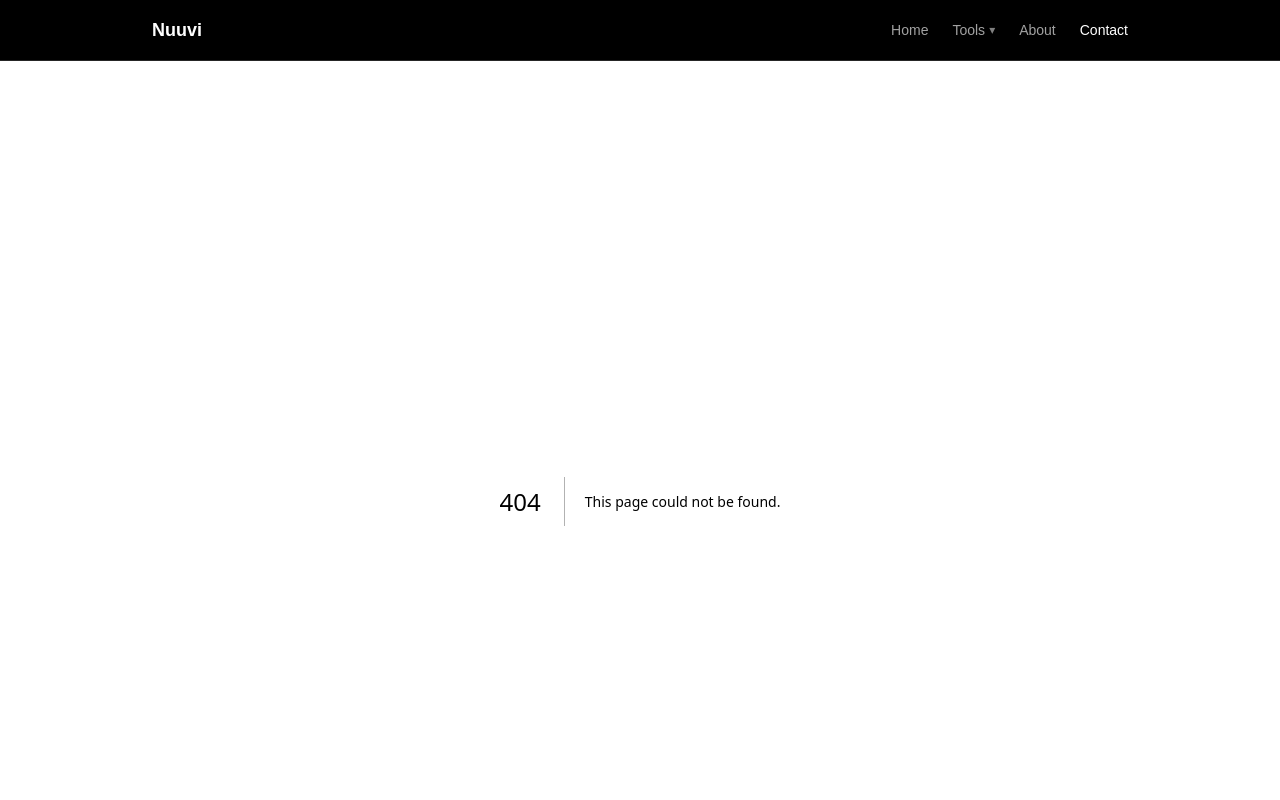
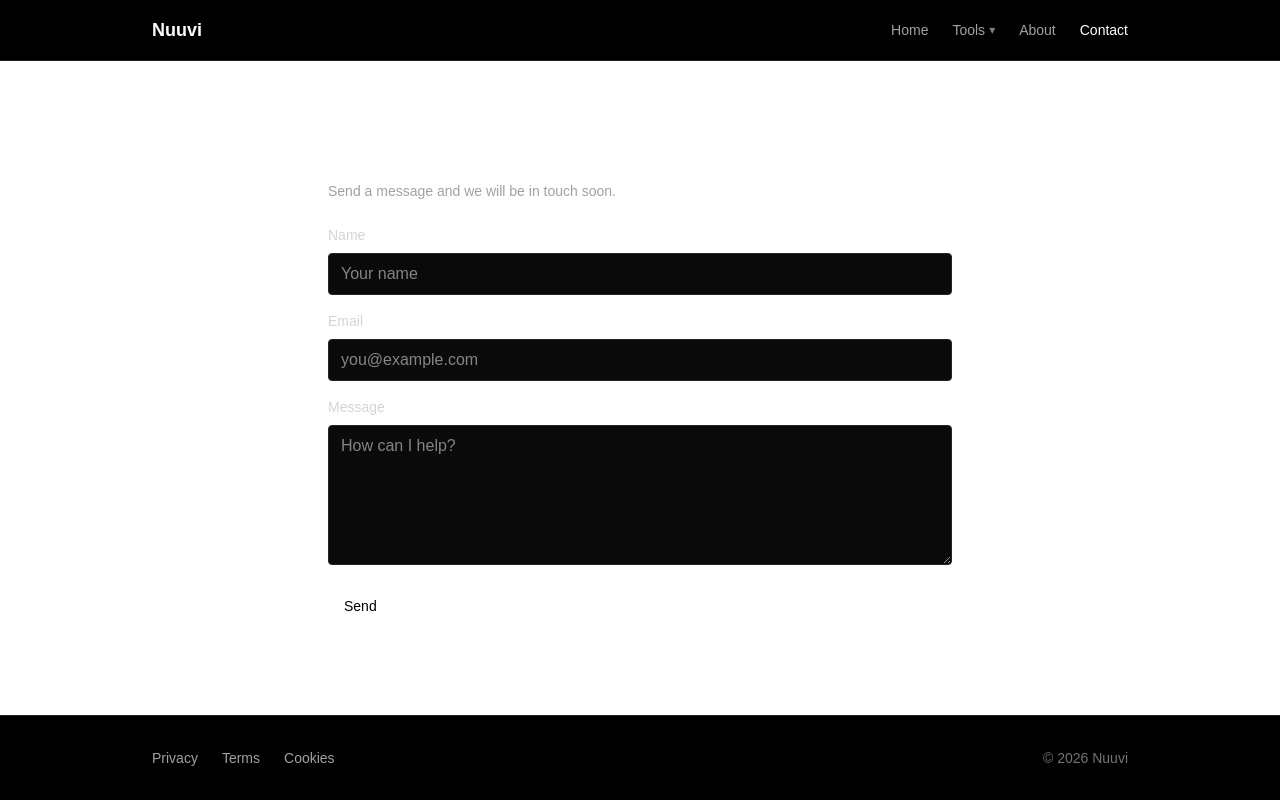
Before and after one commit to robbieevans1/nuuvi, a Next.js app: page /contact in a window 1280 px wide. Before the commit this address had no page. Shown: the top 800 px of the page. Built offline with nearby package versions, Linux system fonts and the light colour scheme.

Commit message:
added contact form

```diff
--- /dev/null
+++ b/app/api/contact/route.tsx
@@ -0,0 +1,57 @@
+import { NextResponse } from "next/server";
+import { Resend } from "resend";
+
+export const runtime = "nodejs"; // important for some email libs; fine for Resend too
+
+const resend = new Resend(process.env.RESEND_API_KEY);
+
+function isEmail(s: string) {
+  return /^[^\s@]+@[^\s@]+\.[^\s@]+$/.test(s);
+}
+
+export async function POST(req: Request) {
+  try {
+    const body = await req.json().catch(() => ({}));
+
+    const name = String(body?.name ?? "").trim();
+    const email = String(body?.email ?? "").trim();
+    const message = String(body?.message ?? "").trim();
+
+    if (!name || name.length < 2) {
+      return NextResponse.json({ error: "Name is required." }, { status: 400 });
+    }
+    if (!email || !isEmail(email)) {
+      return NextResponse.json({ error: "Valid email is required." }, { status: 400 });
+    }
+    if (!message || message.length < 10) {
+      return NextResponse.json(
+        { error: "Message must be at least 10 characters." },
+        { status: 400 }
+      );
+    }
+
+    const to = process.env.CONTACT_TO_EMAIL;
+    const from = process.env.CONTACT_FROM_EMAIL;
+
+    if (!to || !from || !process.env.RESEND_API_KEY) {
+      return NextResponse.json(
+        { error: "Server is not configured for email yet." },
+        { status: 500 }
+      );
+    }
+
+    const subject = `Nuuvi Contact: ${name}`;
+
+    await resend.emails.send({
+      from,
+      to,
+      replyTo: email,
+      subject,
+      text: `Name: ${name}\nEmail: ${email}\n\n${message}`,
+    });
+
+    return NextResponse.json({ ok: true });
+  } catch (err) {
+    return NextResponse.json({ error: "Failed to send message." }, { status: 500 });
+  }
+}
--- /dev/null
+++ b/app/contact/page.tsx
@@ -0,0 +1,107 @@
+"use client";
+
+import { useState } from "react";
+
+export default function ContactPage() {
+  const [name, setName] = useState("");
+  const [email, setEmail] = useState("");
+  const [message, setMessage] = useState("");
+
+  const [loading, setLoading] = useState(false);
+  const [status, setStatus] = useState<{ type: "success" | "error"; text: string } | null>(
+    null
+  );
+
+  async function onSubmit(e: React.FormEvent) {
+    e.preventDefault();
+    setStatus(null);
+    setLoading(true);
+
+    try {
+      const res = await fetch("/api/contact", {
+        method: "POST",
+        headers: { "Content-Type": "application/json" },
+        body: JSON.stringify({ name, email, message }),
+      });
+
+      const data = await res.json().catch(() => ({}));
+
+      if (!res.ok) {
+        setStatus({ type: "error", text: data?.error ?? "Something went wrong." });
+        return;
+      }
+
+      setStatus({ type: "success", text: "Message sent." });
+      setName("");
+      setEmail("");
+      setMessage("");
+    } catch {
+      setStatus({ type: "error", text: "Network error. Try again." });
+    } finally {
+      setLoading(false);
+    }
+  }
+
+  return (
+    <main className="mx-auto max-w-2xl px-6 py-10">
+      <h1 className="text-2xl font-semibold text-white">Contact</h1>
+      <p className="mt-2 text-sm text-neutral-400">
+        Send a message and we will be in touch soon.
+      </p>
+
+      <form onSubmit={onSubmit} className="mt-6 space-y-4">
+        <div>
+          <label className="block text-sm text-neutral-300">Name</label>
+          <input
+            className="mt-2 w-full rounded border border-neutral-800 bg-neutral-950 px-3 py-2 text-white outline-none focus:border-neutral-600"
+            value={name}
+            onChange={(e) => setName(e.target.value)}
+            placeholder="Your name"
+            required
+          />
+        </div>
+
+        <div>
+          <label className="block text-sm text-neutral-300">Email</label>
+          <input
+            className="mt-2 w-full rounded border border-neutral-800 bg-neutral-950 px-3 py-2 text-white outline-none focus:border-neutral-600"
+            value={email}
+            onChange={(e) => setEmail(e.target.value)}
+            placeholder="you@example.com"
+            required
+          />
+        </div>
+
+        <div>
+          <label className="block text-sm text-neutral-300">Message</label>
+          <textarea
+            className="mt-2 min-h-[140px] w-full rounded border border-neutral-800 bg-neutral-950 px-3 py-2 text-white outline-none focus:border-neutral-600"
+            value={message}
+            onChange={(e) => setMessage(e.target.value)}
+            placeholder="How can I help?"
+            required
+          />
+        </div>
+
+        {status && (
+          <p
+            className={
+              status.type === "success"
+                ? "text-sm text-green-400"
+                : "text-sm text-red-400"
+            }
+          >
+            {status.text}
+          </p>
+        )}
+
+        <button
+          disabled={loading}
+          className="rounded bg-white px-4 py-2 text-sm font-medium text-black disabled:opacity-60"
+        >
+          {loading ? "Sending..." : "Send"}
+        </button>
+      </form>
+    </main>
+  );
+}
--- a/package.json
+++ b/package.json
@@ -17,7 +17,8 @@
     "@vercel/analytics": "^1.6.1",
     "next": "16.1.6",
     "react": "19.2.3",
-    "react-dom": "19.2.3"
+    "react-dom": "19.2.3",
+    "resend": "^6.9.2"
   },
   "devDependencies": {
     "@tailwindcss/postcss": "^4",
```
Also changed, not shown: 1 other file (tests, documents, lock files or other folders).
